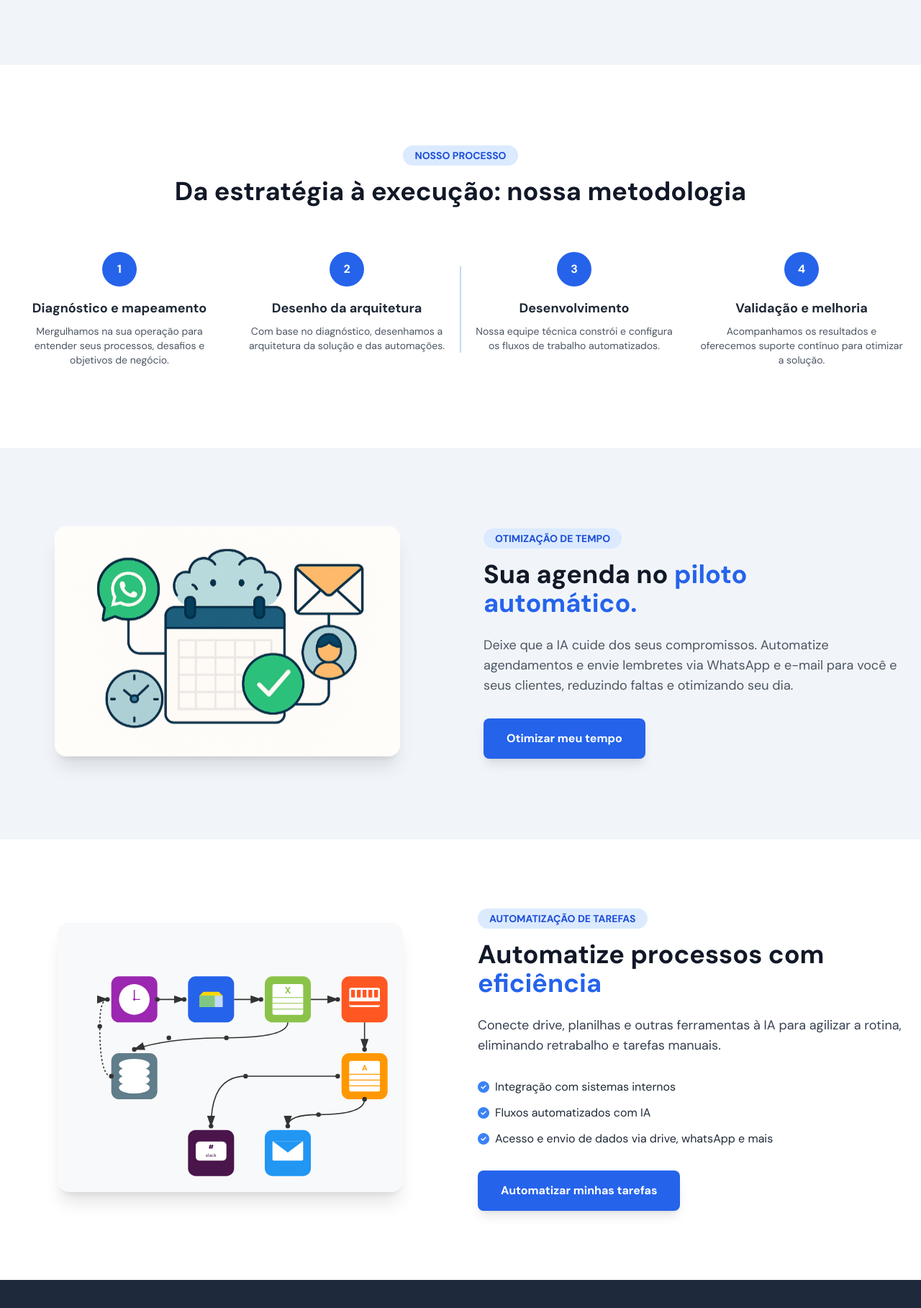
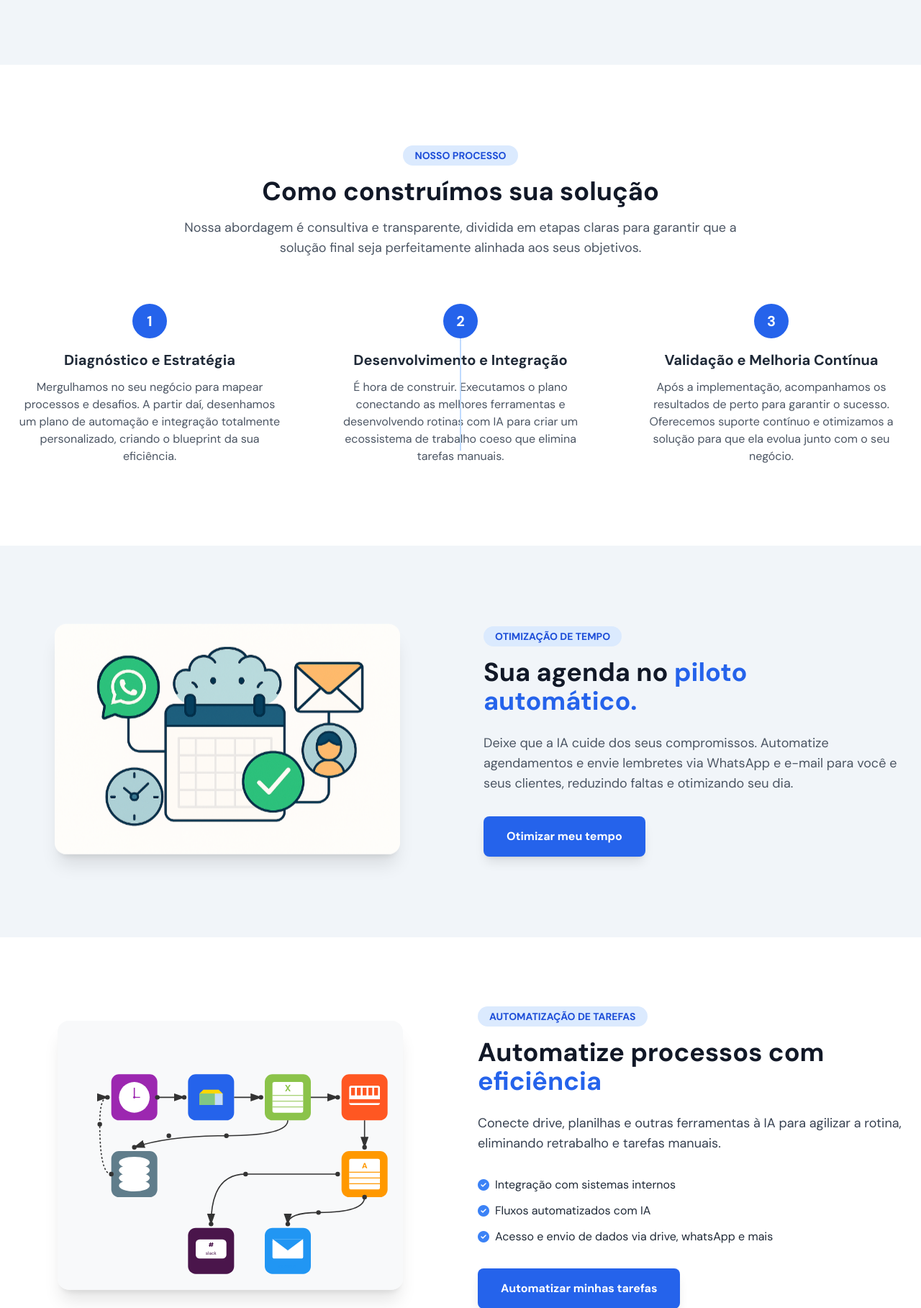
Before and after one commit to andrehsilva/sacadaweb_app, a Flask app: page / in a window 1280 px wide. Shown: the part 1950-3767 px from the top of the page at 72% size. Run offline with Flask 3, Linux system fonts and the light colour scheme; some libraries are stand-ins or nearby versions.

Commit message:
melhoria do index

```diff
--- a/templates/index.html
+++ b/templates/index.html
@@ -36,7 +36,7 @@ Automação e IA para WhatsApp e Negócios | SacadaWeb
                         <div class="container mx-auto">
                             <span
                                 class="inline-block px-4 py-1 bg-primary-100 text-primary-700 rounded-full text-sm font-semibold mb-4">
-                                INTELIGÊNCIA ARTIFICIAL PARA NEGÓCIOS
+                                AUTOMATIZAÇÃO DE TAREFAS
                             </span>
                             <h1 class="text-4xl md:text-6xl font-extrabold text-gray-900 mb-6 leading-tight">
                                 Automatize sua operação. <br>
@@ -237,52 +237,42 @@ Automação e IA para WhatsApp e Negócios | SacadaWeb
         </div>
     </section>
 
-    <section id="como-funciona" class="py-20 md:py-28 px-6 bg-white">
+    <section id="processo" class="py-20 md:py-28 px-6 bg-white">
     <div class="container mx-auto">
         <div class="text-center mb-16">
-                <span
-                    class="inline-block px-4 py-1 bg-primary-100 text-primary-700 rounded-full text-sm font-semibold mb-4">NOSSO
-                    PROCESSO</span>
-                <h2 class="text-3xl md:text-4xl font-bold text-gray-900 mb-4">Da estratégia à execução: nossa
-                    metodologia</h2>
+            <span class="inline-block px-4 py-1 bg-primary-100 text-primary-700 rounded-full text-sm font-semibold mb-4">
+                NOSSO PROCESSO
+            </span>
+            <h2 class="text-3xl md:text-4xl font-bold text-gray-900 mb-4">
+                Como construímos sua solução
+            </h2>
+            <p class="text-lg text-gray-600 max-w-3xl mx-auto">
+                Nossa abordagem é consultiva e transparente, dividida em etapas claras para garantir que a solução final seja perfeitamente alinhada aos seus objetivos.
+            </p>
         </div>
         <div class="relative">
-                <div
-                    class="hidden md:block absolute left-1/2 -translate-x-1/2 top-5 h-[calc(100%-2.5rem)] w-0.5 bg-primary-200">
+            <div class="hidden md:block absolute left-1/2 -translate-x-1/2 top-5 h-[calc(100%-2.5rem)] w-0.5 bg-primary-200"></div>
+
+            <div class="grid md:grid-cols-3 gap-y-12 md:gap-y-8 md:gap-x-16 text-center">
+
+                <div class="flex flex-col items-center">
+                    <div class="flex items-center justify-center w-12 h-12 bg-primary-600 text-white font-bold rounded-full z-10 mb-4 text-xl">1</div>
+                    <h3 class="font-bold text-xl mb-3">Diagnóstico e Estratégia</h3>
+                    <p class="text-gray-600">Mergulhamos no seu negócio para mapear processos e desafios. A partir daí, desenhamos um plano de automação e integração totalmente personalizado, criando o blueprint da sua eficiência.</p>
                 </div>
-                <div class="grid md:grid-cols-4 gap-8 text-center">
+
                 <div class="flex flex-col items-center">
-                        <div
-                            class="flex items-center justify-center w-12 h-12 bg-primary-600 text-white font-bold rounded-full z-10 mb-4">
-                            1</div>
-                        <h3 class="font-bold text-lg mb-2">Diagnóstico e mapeamento</h3>
-                        <p class="text-gray-600 text-sm">Mergulhamos na sua operação para entender seus processos,
-                            desafios e objetivos de negócio.</p>
+                    <div class="flex items-center justify-center w-12 h-12 bg-primary-600 text-white font-bold rounded-full z-10 mb-4 text-xl">2</div>
+                    <h3 class="font-bold text-xl mb-3">Desenvolvimento e Integração</h3>
+                    <p class="text-gray-600">É hora de construir. Executamos o plano conectando as melhores ferramentas e desenvolvendo rotinas com IA para criar um ecossistema de trabalho coeso que elimina tarefas manuais.</p>
                 </div>
+
                 <div class="flex flex-col items-center">
-                        <div
-                            class="flex items-center justify-center w-12 h-12 bg-primary-600 text-white font-bold rounded-full z-10 mb-4">
-                            2</div>
-                        <h3 class="font-bold text-lg mb-2">Desenho da arquitetura</h3>
-                        <p class="text-gray-600 text-sm">Com base no diagnóstico, desenhamos a arquitetura da solução e
-                            das automações.</p>
+                    <div class="flex items-center justify-center w-12 h-12 bg-primary-600 text-white font-bold rounded-full z-10 mb-4 text-xl">3</div>
+                    <h3 class="font-bold text-xl mb-3">Validação e Melhoria Contínua</h3>
+                    <p class="text-gray-600">Após a implementação, acompanhamos os resultados de perto para garantir o sucesso. Oferecemos suporte contínuo e otimizamos a solução para que ela evolua junto com o seu negócio.</p>
                 </div>
-                    <div class="flex flex-col items-center">
-                        <div
-                            class="flex items-center justify-center w-12 h-12 bg-primary-600 text-white font-bold rounded-full z-10 mb-4">
-                            3</div>
-                        <h3 class="font-bold text-lg mb-2">Desenvolvimento</h3>
-                        <p class="text-gray-600 text-sm">Nossa equipe técnica constrói e configura os fluxos de trabalho
-                            automatizados.</p>
-                    </div>
-                    <div class="flex flex-col items-center">
-                        <div
-                            class="flex items-center justify-center w-12 h-12 bg-primary-600 text-white font-bold rounded-full z-10 mb-4">
-                            4</div>
-                        <h3 class="font-bold text-lg mb-2">Validação e melhoria</h3>
-                        <p class="text-gray-600 text-sm">Acompanhamos os resultados e oferecemos suporte contínuo para
-                            otimizar a solução.</p>
-                    </div>
+
             </div>
         </div>
     </div>
@@ -534,41 +524,44 @@ Automação e IA para WhatsApp e Negócios | SacadaWeb
         </div>
     </section> -->
 
-    <section id="pilares" class="py-20 md:py-28 px-6 bg-slate-100">
-    <div class="container mx-auto text-center">
-        <span
-            class="inline-block px-4 py-1 bg-primary-100 text-primary-700 rounded-full text-sm font-semibold mb-6">
-            NOSSOS PILARES DE ATUAÇÃO
+    <section id="jornadas" class="py-20 md:py-28 px-6 bg-slate-100">
+    <div class="container mx-auto">
+        <div class="text-center mb-16 max-w-3xl mx-auto">
+            <span class="inline-block px-4 py-1 bg-primary-100 text-primary-700 rounded-full text-sm font-semibold mb-4">
+                INTELIGÊNCIA ARTIFICIAL, AUTOMAÇÃO, ANÁLISES E INSIGHTS
             </span>
-
-
-        <div class="grid md:grid-cols-3 gap-12">
-            <div class="bg-white rounded-2xl shadow-lg p-8 hover:shadow-2xl transition">
-                <i class="fas fa-store text-primary-600 text-4xl mb-6"></i>
-                <h3 class="text-xl font-bold mb-4">Pequenos, médios e grandes negócios</h3>
-                <p class="text-gray-600 mb-6">
-                    Soluções inteligentes para ajudar empresas a crescerem, automatizando processos e melhorando o
-                    atendimento.
-                </p>
         </div>
 
-            <div class="bg-white rounded-2xl shadow-lg p-8 hover:shadow-2xl transition">
-                <i class="fas fa-graduation-cap text-secondary-600 text-4xl mb-6"></i>
-                <h3 class="text-xl font-bold mb-4">Educação</h3>
-                <p class="text-gray-600 mb-6">
-                    Tecnologia e IA para escolas: comunicação, matrículas e gestão de dados simplificadas.
+        <div class="grid md:grid-cols-2 gap-y-10 md:gap-y-0 max-w-5xl mx-auto">
+
+            <div class="flex flex-col items-center text-center px-4 md:px-8">
+                <div class="flex-shrink-0 w-16 h-16 rounded-full bg-primary-100 flex items-center justify-center mb-6">
+                    <i class="fas fa-briefcase text-3xl text-primary-600"></i>
+                </div>
+                <h3 class="text-2xl font-bold mb-4">Para seu Negócio</h3>
+                <p class="text-gray-600 mb-8 flex-grow">
+                    Mapeamos seus processos e implementamos uma solução de automação sob medida para reduzir custos, otimizar o tempo da sua equipe e aumentar suas vendas.
                 </p>
-                <a href="/educacao" class="text-secondary-600 font-semibold hover:underline">
-                    Conhecer mais →
+                <a href="#contato"
+                    class="inline-block bg-primary-600 hover:bg-primary-700 text-white font-semibold py-3 px-8 rounded-lg shadow-md transition-transform transform hover:scale-105">
+                    Otimizar minha operação
                 </a>
             </div>
 
-            <div class="bg-white rounded-2xl shadow-lg p-8 hover:shadow-2xl transition">
-                <i class="fas fa-cogs text-primary-600 text-4xl mb-6"></i>
-                <h3 class="text-xl font-bold mb-4">Soluções Prontas e Integrações</h3>
-                <p class="text-gray-600 mb-6">
-                    Aceleramos seus resultados de duas formas: com nossas soluções próprias e integrando as melhores ferramentas de mercado para construir o ecossistema ideal para você.</p>
+            <div class="flex flex-col items-center text-center px-4 md:px-8 border-t md:border-t-0 md:border-l border-slate-200 pt-10 md:pt-0">
+                <div class="flex-shrink-0 w-16 h-16 rounded-full bg-secondary-100 flex items-center justify-center mb-6">
+                    <i class="fas fa-graduation-cap text-3xl text-secondary-600"></i>
                 </div>
+                <h3 class="text-2xl font-bold mb-4">Para sua escola</h3>
+                <p class="text-gray-600 mb-8 flex-grow">
+                    Uma solução especializada que entende os desafios do setor educacional, automatizando matrículas, a comunicação com pais e a gestão de dados.
+                </p>
+                <a href="/educacao"
+                    class="inline-block bg-secondary-600 hover:bg-secondary-700 text-white font-semibold py-3 px-8 rounded-lg shadow-md transition-transform transform hover:scale-105">
+                    Transforme sua escola com IA
+                </a>
+            </div>
+
         </div>
     </div>
 </section>
```
Lines whose indentation alone changed are shown as unchanged.
